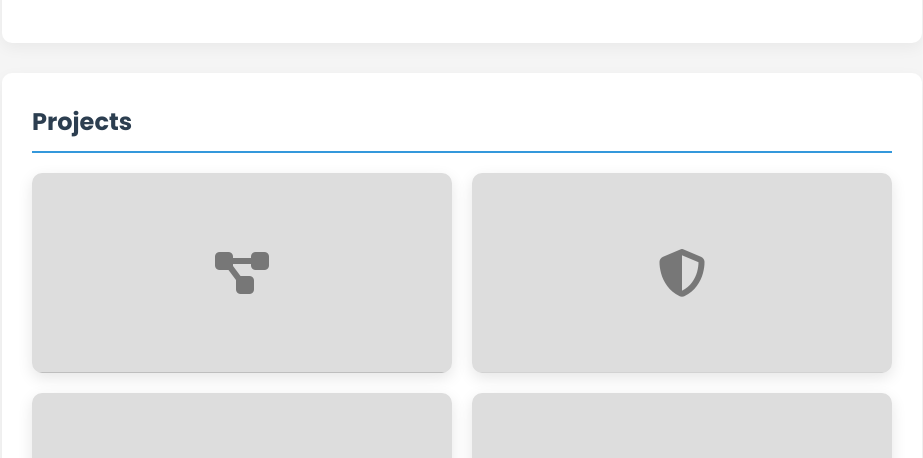
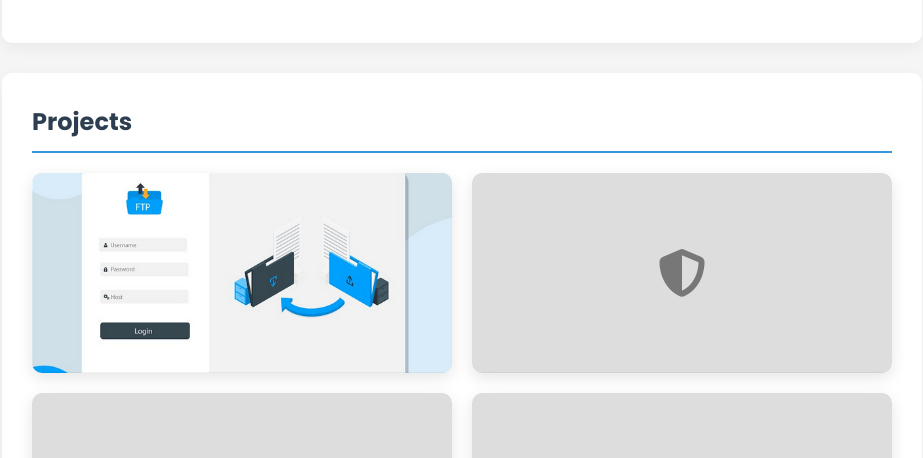
Before and after one commit to chahrazex/portfolio, a plain HTML site: page index.html in a window 1280 px wide. Shown: the part 2460-2918 px from the top of the page, without its empty margins (328-1251 px from the left). Drawn offline with Linux system fonts and the light colour scheme.

Commit message:
Update index.html

```diff
--- a/index.html
+++ b/index.html
@@ -676,10 +676,10 @@
             <div class="portfolio-grid">
                 <div class="portfolio-item">
                     <div class="portfolio-img">
-                        <i class="fas fa-project-diagram fa-3x"></i>
+                         <img src="assets/images/ftp.png" alt="FTP Client Screenshot" style="width: 100%; height: auto; border-radius: 8px;">
+<!--                         <i class="fas fa-project-diagram fa-3x"></i> -->
                     </div>
                     <div class="portfolio-overlay">
-                         <img src="assets/images/ftp.png" alt="FTP Client Screenshot" style="width: 100%; height: auto; border-radius: 8px;">
                         <h3>FTP Client</h3>
                         <p>Desktop-based FTP browser </p>
                         <div class="portfolio-links">
```
